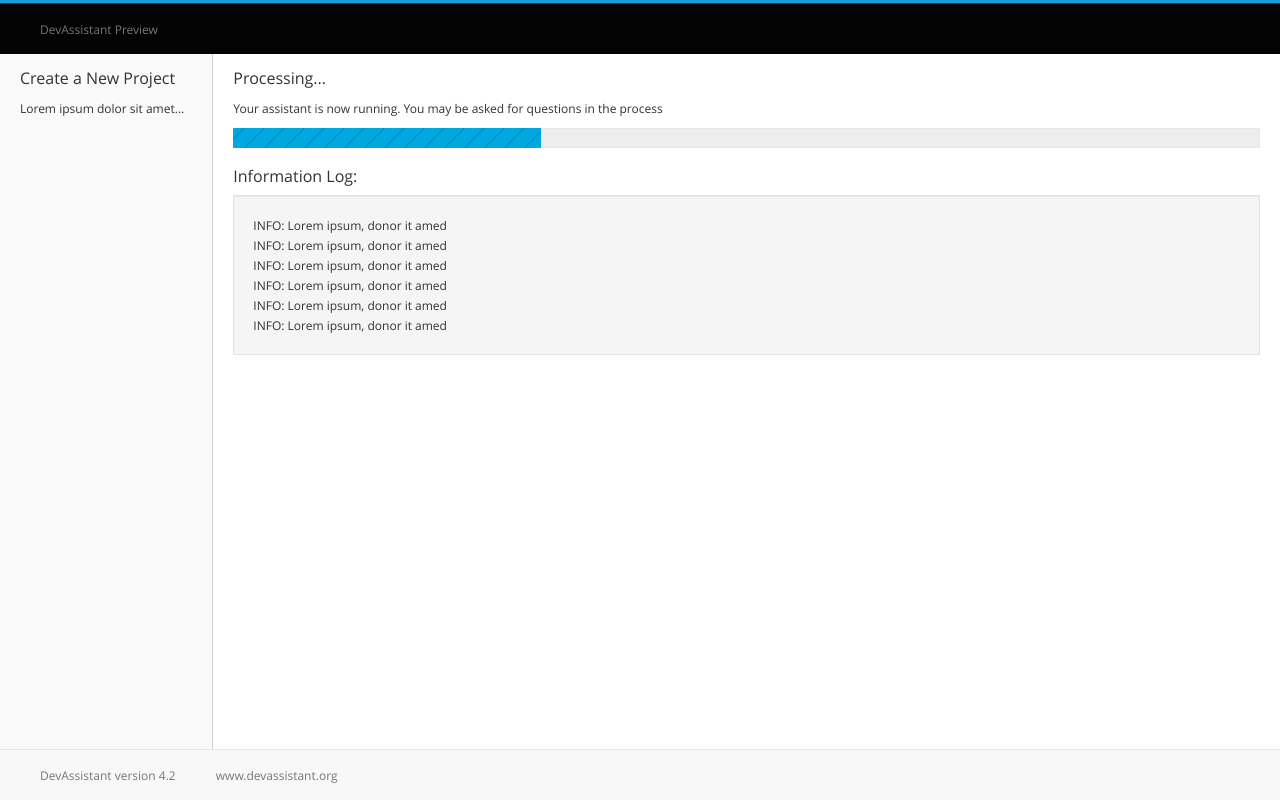
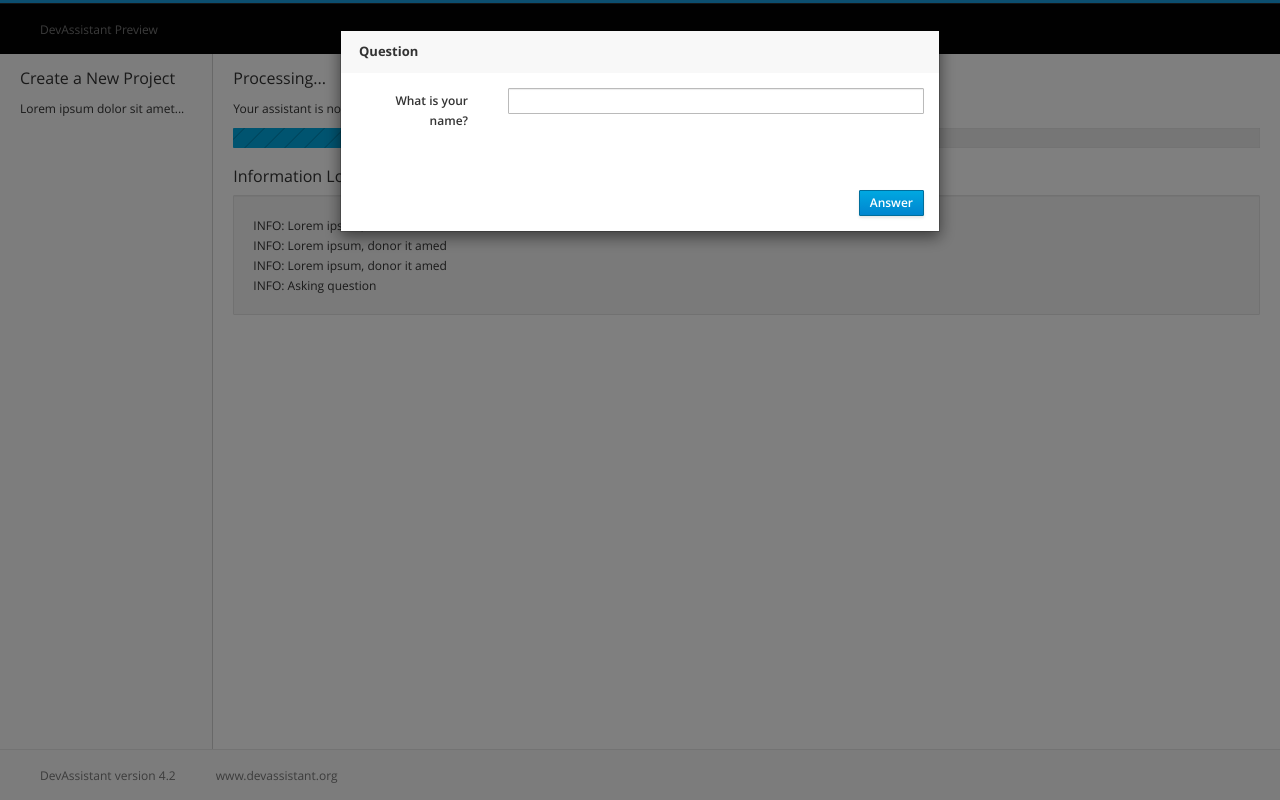
Before and after one commit to asamalik/da-ui, a Flask app: page /running/ in a window 1280 px wide. Run offline with Flask 2, Linux system fonts and the light colour scheme; some libraries are stand-ins or nearby versions.

Commit message:
Ask question

```diff
--- a/da_ui/templates/running.html
+++ b/da_ui/templates/running.html
@@ -14,7 +14,27 @@
     <h3> Information Log: </h3>
     <div class="well" id="log"></div>
 
-
+<div class="modal fade" id="myModal" tabindex="-1" role="dialog" aria-labelledby="myModalLabel" aria-hidden="true">
+  <div class="modal-dialog">
+    <div class="modal-content">
+      <div class="modal-header">
+        <h4 class="modal-title" id="myModalLabel">Question</h4>
+      </div>
+      <div class="modal-body">
+        <form class="form-horizontal">
+          <div class="form-group">
+            <label class="col-sm-3 control-label" for="textInput-modal-markup">What is your name?</label>
+            <div class="col-sm-9">
+              <input type="text" id="textInput-modal-markup" class="form-control"></div>
+          </div>
+        </form>
+      </div>
+      <div class="modal-footer">
+        <button type="button" class="btn btn-primary" data-dismiss="modal">Answer</button>
+      </div>
+    </div>
+  </div>
+</div>
 
 
   </div>
@@ -34,12 +54,16 @@ var interval = setInterval(function(){
     if (i < 19) {
       $("div#log").append("INFO: Lorem ipsum, donor it amed<br />");
     }
-    if (i == 10) {
+    if (i == 2) {
       $("div#log").append("INFO: Asking question<br />");
-      // on = 0;
-      // TODO: display modal with question and wait for answer
-      // https://www.patternfly.org/widgets/#modal
-      // on = 1;
+      on = 0;
+      $('#myModal').modal({
+        keyboard: false
+      })
+      $('#myModal').on('hidden.bs.modal', function (e) {
+        $("div#log").append("INFO: Answered<br />");
+        on = 1;
+      })
     }
     if (i == 19) {
       $("div#log").append("INFO: Done.<br />");
```
